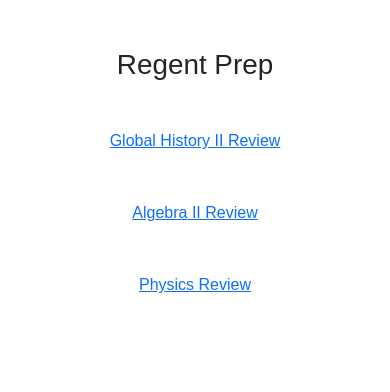
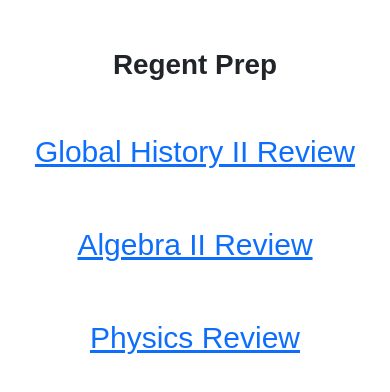
Before and after one commit to Cassandra-Hinds/Regent-Prep-Review, a website built with Parcel: page index.html in a window 390 px wide. Built offline with nearby package versions, Linux system fonts and the light colour scheme.

Commit message:
trying to make it more responsive on my phone

```diff
--- a/index.html
+++ b/index.html
@@ -15,7 +15,7 @@
 
   <body>
 		<div class="container">
-		<h1 class="text-center m-5">Regent Prep</h1>
+		<h1 class="text-center m-5"> <strong>Regent Prep</strong> </h1>
     <a href="global-history-two-review/topics.html" class="d-flex justify-content-center"> Global History II Review</a>
     <a href="algebra-two-review/topic.html" class="d-flex justify-content-center m-5"> Algebra II Review</a>
     <a href="/" class="d-flex justify-content-center"> Physics Review</a>
--- a/src/styles.css
+++ b/src/styles.css
@@ -5,3 +5,9 @@ body {
 .topic-links {
   margin-bottom: 60px;
 }
+
+@media (max-width: 768px) {
+  a {
+    font-size: 30px;
+  }
+}
```
